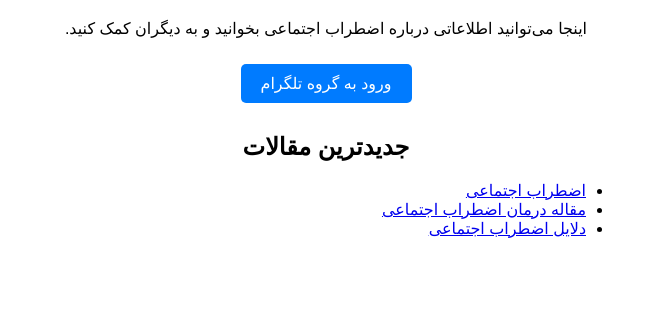
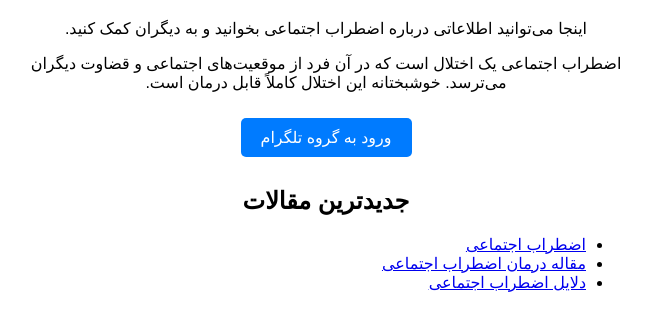
Before and after one commit to Alihei123/social-anxiety-site, a plain HTML site: page index.html in a window 1280 px wide. Shown: the part 120-450 px from the top of the page, without its empty margins (314-965 px from the left). Drawn offline with Linux system fonts and the light colour scheme.

Commit message:
Update index.html

```diff
--- a/index.html
+++ b/index.html
@@ -15,6 +15,8 @@
     <div class="container">
         <h1>اضطراب اجتماعی</h1>
         <p>اینجا می‌توانید اطلاعاتی درباره اضطراب اجتماعی بخوانید و به دیگران کمک کنید.</p>
+        <p>اضطراب اجتماعی یک اختلال است که در آن فرد از موقعیت‌های اجتماعی و قضاوت دیگران می‌ترسد. خوشبختانه این اختلال کاملاً قابل درمان است.</p>
+
 
         <a class="button" href="https://t.me/+GF_QDkS72PwxNWE0" target="_blank">ورود به گروه تلگرام</a>
 
```
